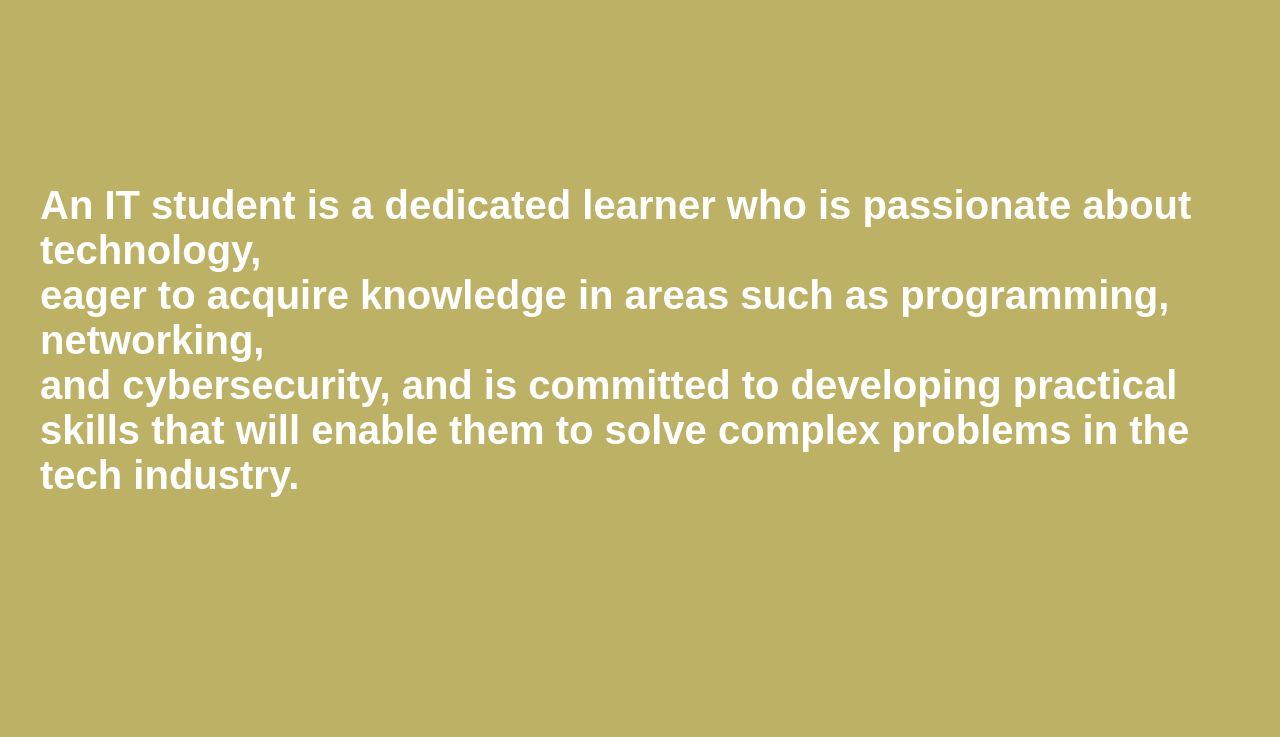
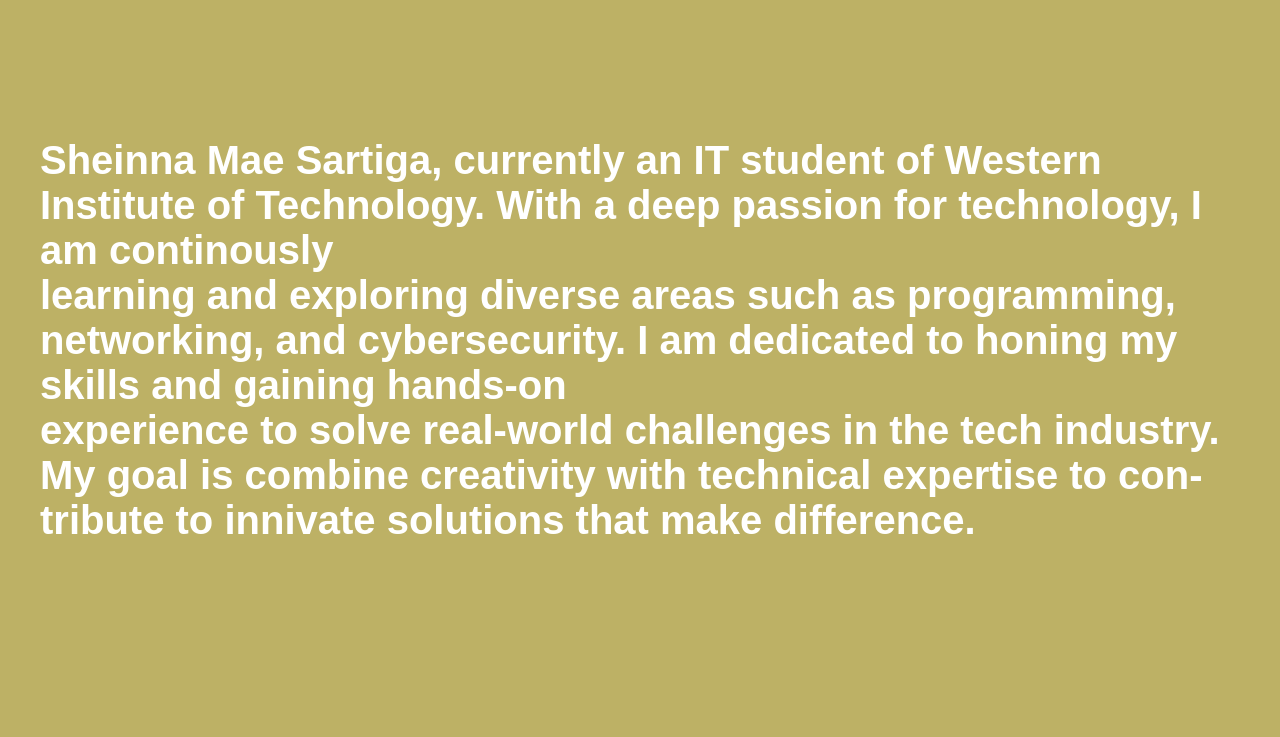
Before and after one commit to SheinnaMaee/my-portfolio, a React app: page / in a window 1280 px wide. Shown: the part 940-1677 px from the top of the page. Built offline with nearby package versions, Linux system fonts and the light colour scheme; animation ran at ten frames a second.

Commit message:
change the about_text

```diff
--- a/package.json
+++ b/package.json
@@ -15,7 +15,8 @@
     "react-slick": "^0.28.1"
   },
   "scripts": {
-    "deploy": "npm run build && some-deploy-command",
+    "predeploy": "npm run build",
+    "deploy": "gh-pages -d build",
     "start": "react-scripts start",
     "build": "react-scripts build",
     "test": "react-scripts test",
@@ -36,5 +37,8 @@
       "last 1 firefox version",
       "last 1 safari version"
     ]
+  },
+  "devDependencies": {
+    "gh-pages": "^6.2.0"
   }
 }
--- a/src/components/About.js
+++ b/src/components/About.js
@@ -10,10 +10,14 @@
 
       <p id="about_text">
 
-      An IT student is a dedicated learner who is passionate about technology,  <br></br>
-      eager to acquire knowledge in areas such as programming, networking, <br></br>
-      and cybersecurity, and is committed to developing practical skills that
-      will enable them to solve complex problems in the tech industry.
+      Sheinna Mae Sartiga, currently an IT student of Western Institute of Technology.
+      With a deep  passion for technology, I am continously <br></br>
+      learning and exploring diverse areas such as programming, networking,
+      and cybersecurity.
+      I am dedicated to honing my skills and gaining hands-on <br></br>experience to solve real-world
+      challenges in the tech industry. My goal is combine creativity with technical expertise to
+      contribute to innivate solutions that make difference.
+
 			</p>
       </Fade>
 		</section>
```
Also changed, not shown: build/asset-manifest.json, build/index.html, build/static/js/main.5e73d186.js.LICENSE.txt (renamed from build/static/js/main.060b0724.js.LICENSE.txt), 10 other files.
